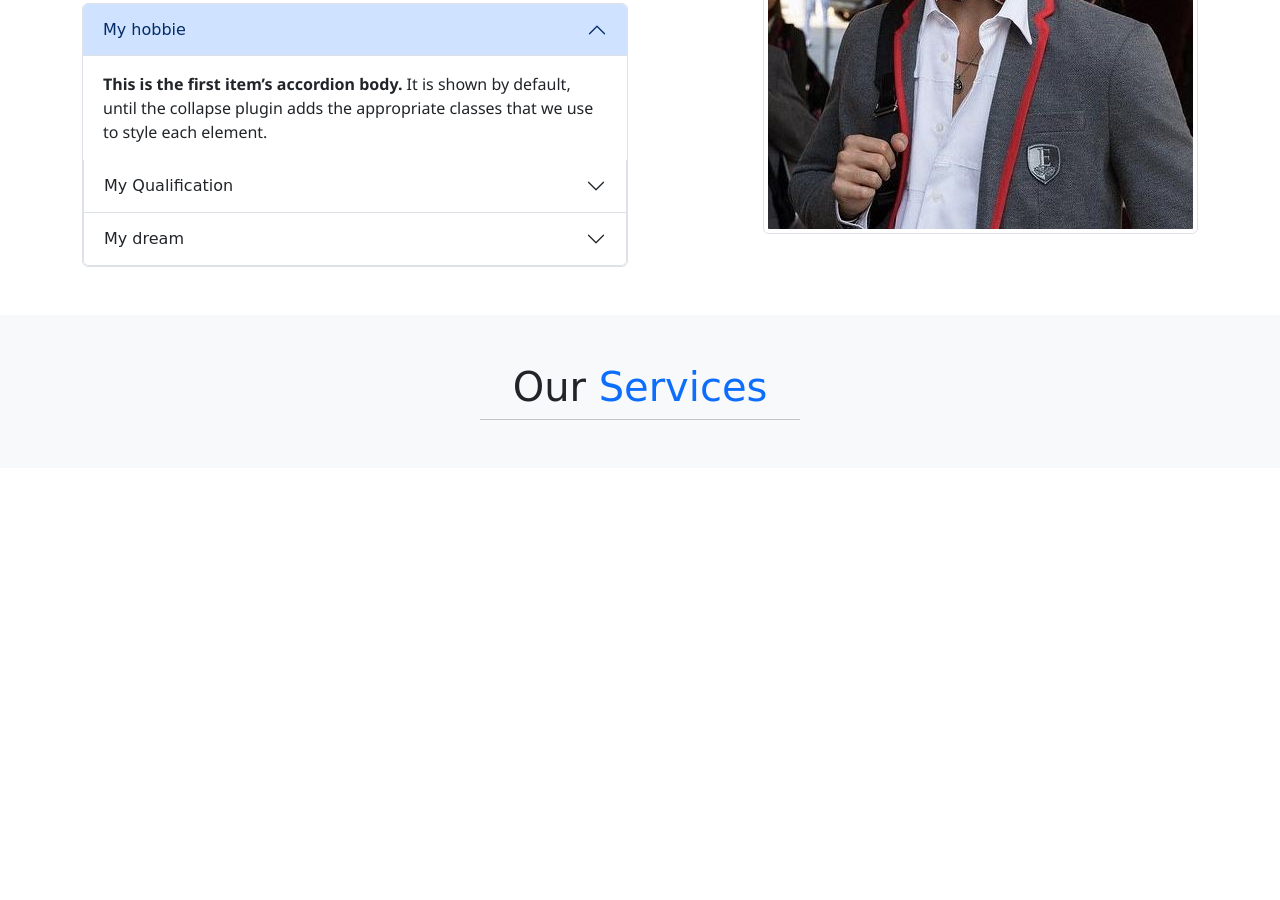
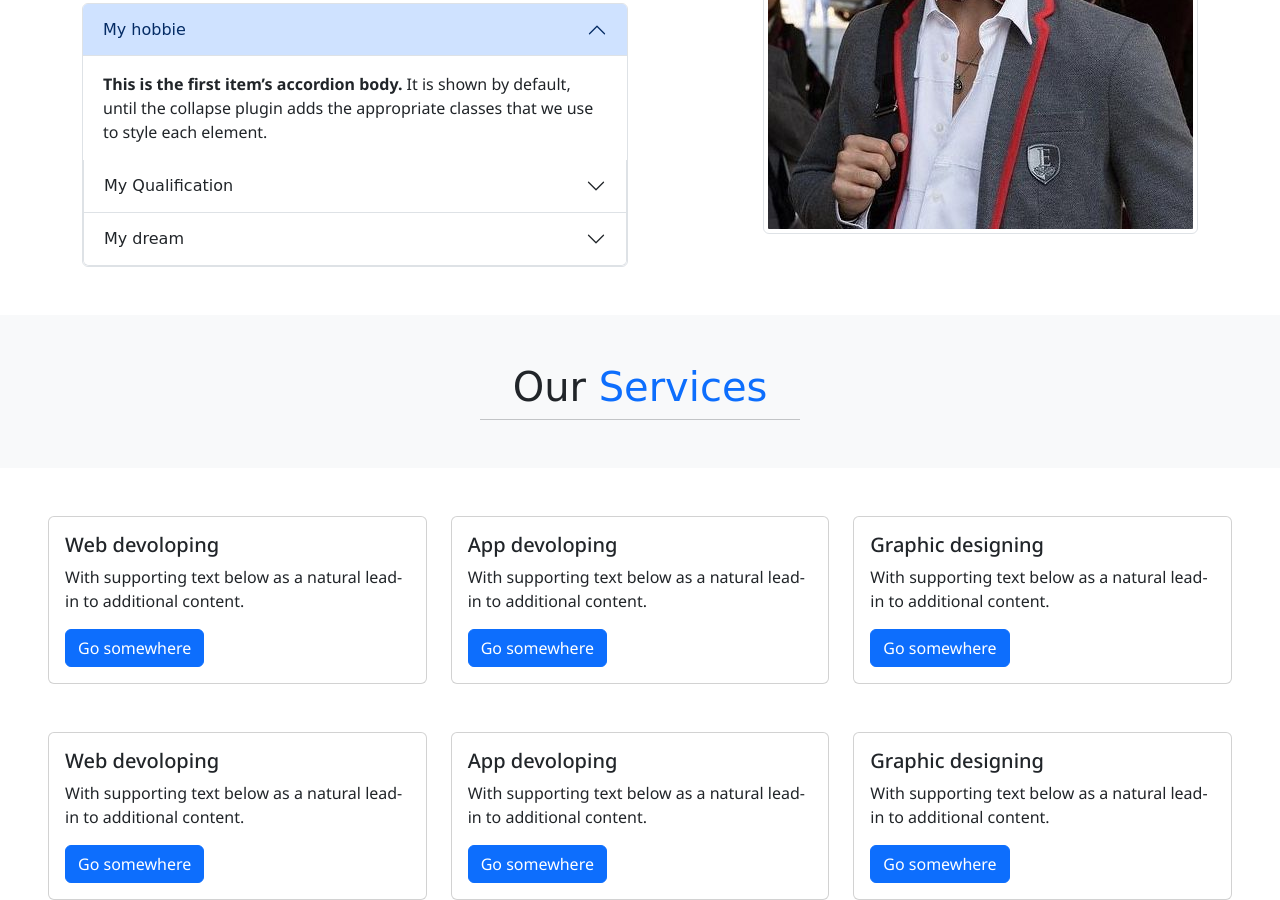
Before and after one commit to Raihaan-riswan/Boostrap-website, a plain HTML site: page index.html in a window 1280 px wide. Shown: the part 1199-2099 px from the top of the page. Before the commit the page ends 1715 px from the top, so only its background shows below. Drawn offline with nearby package versions, Linux system fonts and the light colour scheme.

Commit message:
update file

```diff
--- a/index.html
+++ b/index.html
@@ -267,9 +267,73 @@
           <h1>Our <span class="text-primary">Services</span></h1>
           <hr class="w-25 m-auto" />
         </div>
-        <div class="col-sm-12 col-md-4 col-lg-4 col-12"></div>
-        <div class="col-sm-12 col-md-4 col-lg-4 col-12"></div>
-        <div class="col-sm-12 col-md-4 col-lg-4 col-12"></div>
+        <div class="row px-5">
+        <div class="col-sm-12 col-md-4 col-lg-4 col-12">
+          <div class="card">
+            <div class="card-body">
+              <h5 class="card-title">Web devoloping</h5>
+              <p class="card-text">With supporting text below as a natural lead-in to additional content.</p>
+              <a href="#" class="btn btn-primary">Go somewhere</a>
+          </div>
+          </div>
+
+        </div>
+
+        <div class="col-sm-12 col-md-4 col-lg-4 col-12">
+          <div class="card">
+            <div class="card-body">
+              <h5 class="card-title">App devoloping</h5>
+              <p class="card-text">With supporting text below as a natural lead-in to additional content.</p>
+              <a href="#" class="btn btn-primary">Go somewhere</a>
+          </div>
+          </div>
+        </div>
+        <div class="col-sm-12 col-md-4 col-lg-4 col-12">
+          <div class="card">
+            <div class="card-body">
+              <h5 class="card-title">Graphic designing</h5>
+              <p class="card-text">With supporting text below as a natural lead-in to additional content.</p>
+              <a href="#" class="btn btn-primary">Go somewhere</a>
+          </div>
+          </div>
+        </div>
+        </div>
+
+         <div class="row px-5 mt-5">
+        <div class="col-sm-12 col-md-4 col-lg-4 col-12">
+          <div class="card">
+            <div class="card-body">
+
+              <h5 class="card-title">Web devoloping</h5>
+              <p class="card-text">With supporting text below as a natural lead-in to additional content.</p>
+              <a href="#" class="btn btn-primary">Go somewhere</a>
+          </div>
+          </div>
+
+        </div>
+
+        <div class="col-sm-12 col-md-4 col-lg-4 col-12">
+          <div class="card">
+            <div class="card-body">
+              <h5 class="card-title">App devoloping</h5>
+              <p class="card-text">With supporting text below as a natural lead-in to additional content.</p>
+              <a href="#" class="btn btn-primary">Go somewhere</a>
+          </div>
+          </div>
+        </div>
+        <div class="col-sm-12 col-md-4 col-lg-4 col-12">
+          <div class="card">
+            <div class="card-body">
+              <h5 class="card-title">Graphic designing</h5>
+              <p class="card-text">With supporting text below as a natural lead-in to additional content.</p>
+              <a href="#" class="btn btn-primary">Go somewhere</a>
+          </div>
+          </div>
+        </div>
+        </div>
+
+
+
      </section>
     <!-- client -->
 
```
